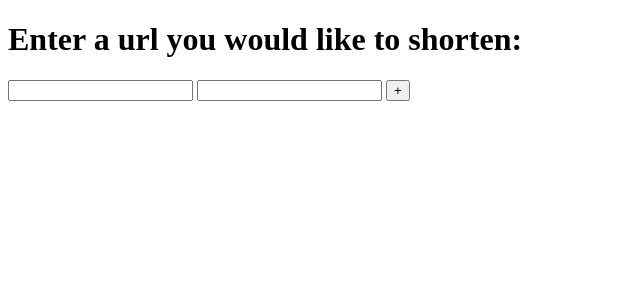
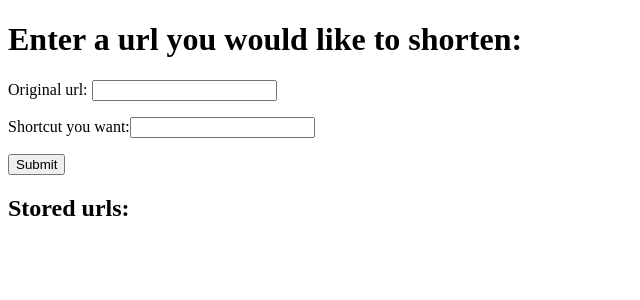
Before and after one commit to sobrienpdx/url_shortener, a Django app: page / in a window 1280 px wide. Shown: the top 300 px of the page, without its empty margins (0-640 px from the left). Run offline with Django 3.2, Linux system fonts and the light colour scheme; data that the repository does not hold is empty.

Commit message:
redirects either from link on list or directly in url

```diff
--- a/URL_shortener_project/URL_shortener_app/templates/URL_shortener_app/index.html
+++ b/URL_shortener_project/URL_shortener_app/templates/URL_shortener_app/index.html
@@ -15,17 +15,17 @@
 
       <form action="{% url 'URL_shortener_app:shorten_URL'  %}" method="post">
         {% csrf_token%}
-        <input type="text" name="to_shorten">
-        <input type="text" name="shortcut">
-        <button type="submit">+</button>
+        <p>Original url: <input type="text" name="to_shorten"></p>
+        <p>Shortcut you want:<input type="text" name="shortcut"></p>
+        <button type="submit">Submit</button>
       </form>
 
-
       <form action="{% url 'URL_shortener_app:index'  %}" method="get">
+        <h2>Stored urls:</h2>
         <ul>
           {% for item in shortcut_list %}
           <li>
-            <p>{{ item.shortcut }}: {{item.id}},  {{item.original_url }},   {{ item.created_date }}</p>
+            <p><a href="{{item.original_url}}">{{ item.shortcut }}</a>: {{item.id}},  {{item.original_url }},   {{ item.created_date }}</p>
           </li>
           {% endfor %}
       </form>
--- a/URL_shortener_project/URL_shortener_app/urls.py
+++ b/URL_shortener_project/URL_shortener_app/urls.py
@@ -4,6 +4,8 @@ from . import views
 app_name = 'URL_shortener_app' # for namespacing
 urlpatterns = [
     path('', views.index, name='index'),
+    path('visit/', views.visit, name='visit'),
+    path('<shortcut>/', views.visit_direct, name='visit_direct'),
     path('shorten_URL/', views.shorten_URL, name='shorten_URL')
     # path('', views.test, name='index')
 ]
--- a/URL_shortener_project/URL_shortener_app/views.py
+++ b/URL_shortener_project/URL_shortener_app/views.py
@@ -1,11 +1,26 @@
-from django.shortcuts import render, get_object_or_404
+from django.shortcuts import render, get_object_or_404, redirect
 from django.http import HttpResponseRedirect, HttpResponse
 from .models import Short_Cut
 from django.urls import reverse
 
-def test(request):
-    print("you called test")
-    return HttpResponse('ok-test')
+
+def visit(request, original_url):
+    print('in visit')
+    url = request.POST['original_url']
+    return redirect(url)
+
+
+def visit_direct(request, shortcut):
+    go = Short_Cut.objects.get(shortcut=shortcut).original_url
+    return redirect(go)
+    # return HttpResponse(go)
+
+
+def index(request):
+    print("you called index")
+    context = {'shortcut_list': Short_Cut.objects.all()}
+    return render(request, 'URL_shortener_app/index.html', context)
+
 
 def shorten_URL(request):
     if request.method == 'POST':
@@ -13,17 +28,3 @@ def shorten_URL(request):
         shortcut = request.POST['shortcut']
         Short_Cut(original_url=text, shortcut=shortcut).save()
     return HttpResponseRedirect(reverse('URL_shortener_app:index'))
-
-# def shorten_URL(request):
-#     return(HttpResponse('ok'))
-
-
-def index(request):
-    print("you called index")
-    context = {'shortcut_list': Short_Cut.objects.all()}
-    return render(request, 'URL_shortener_app/index.html', context)
-# Create your views here.
-
-# def index(request):
-#     # context = {<name-value pairs>}
-#     return render(request, '<app name>/<template name>.html', context)
```
